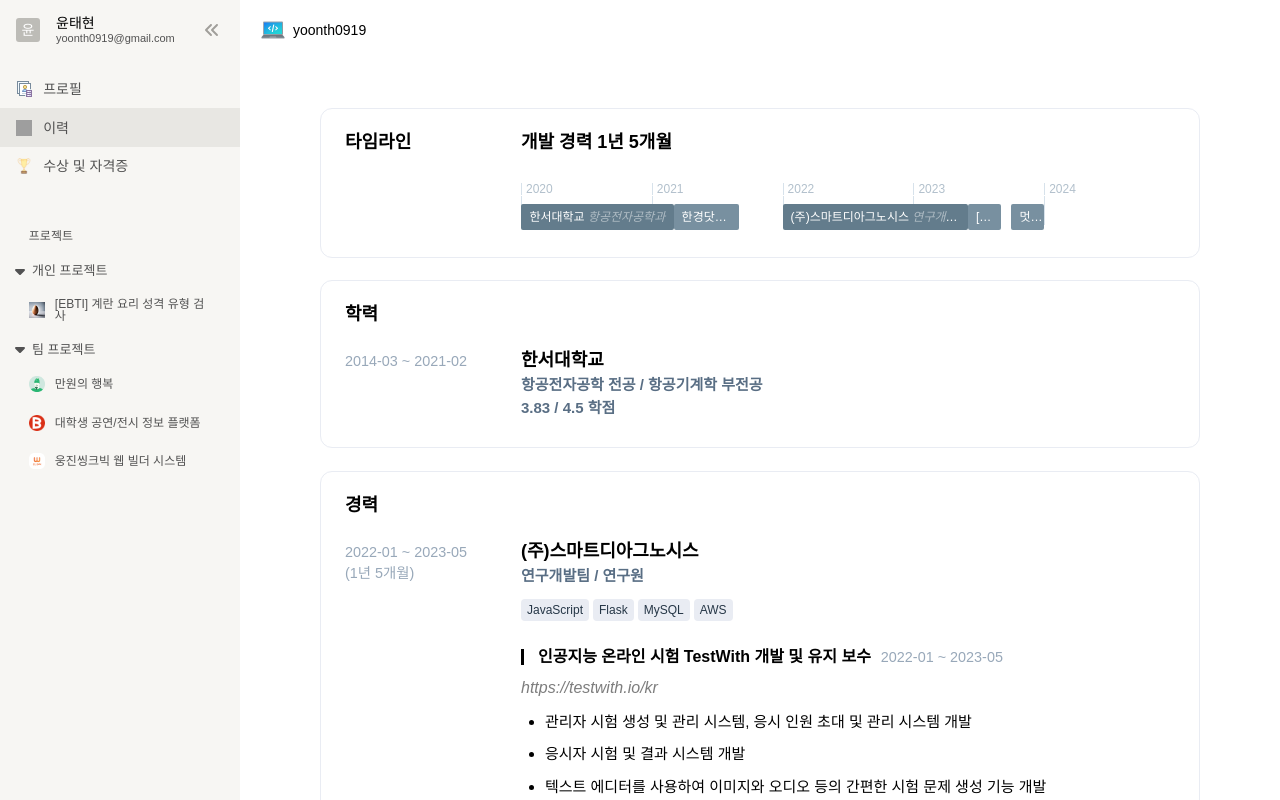
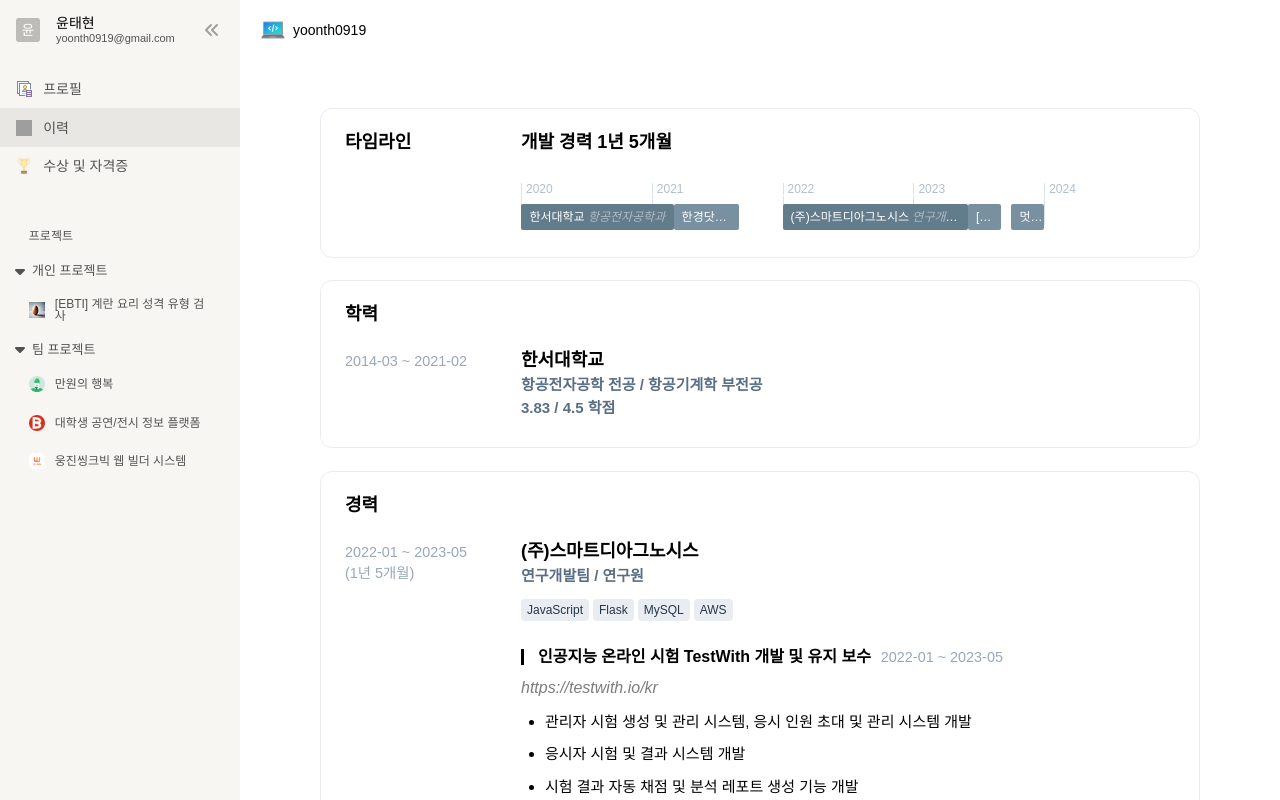
Before and after one commit to yoonth95/portfolio, a React (Vite) app: page /career in a window 1280 px wide. Built offline with nearby package versions, Linux system fonts and the light colour scheme; grey boxes are pictures that could not be loaded; a web font is replaced by a local one.

Commit message:
Add: 커리어 데이터 추가

```diff
--- a/src/data/careerInfoList.ts
+++ b/src/data/careerInfoList.ts
@@ -26,6 +26,7 @@ const careerData = [
         works: [
           "관리자 시험 생성 및 관리 시스템, 응시 인원 초대 및 관리 시스템 개발",
           "응시자 시험 및 결과 시스템 개발",
+          "시험 결과 자동 채점 및 분석 레포트 생성 기능 개발",
           "텍스트 에디터를 사용하여 이미지와 오디오 등의 간편한 시험 문제 생성 기능 개발",
           "MathJax를 활용하여 수식 에디터 개발",
           "AWS S3, SES API를 통한 파일 관리 및 대량 이메일 전송 기능 개발",
```
